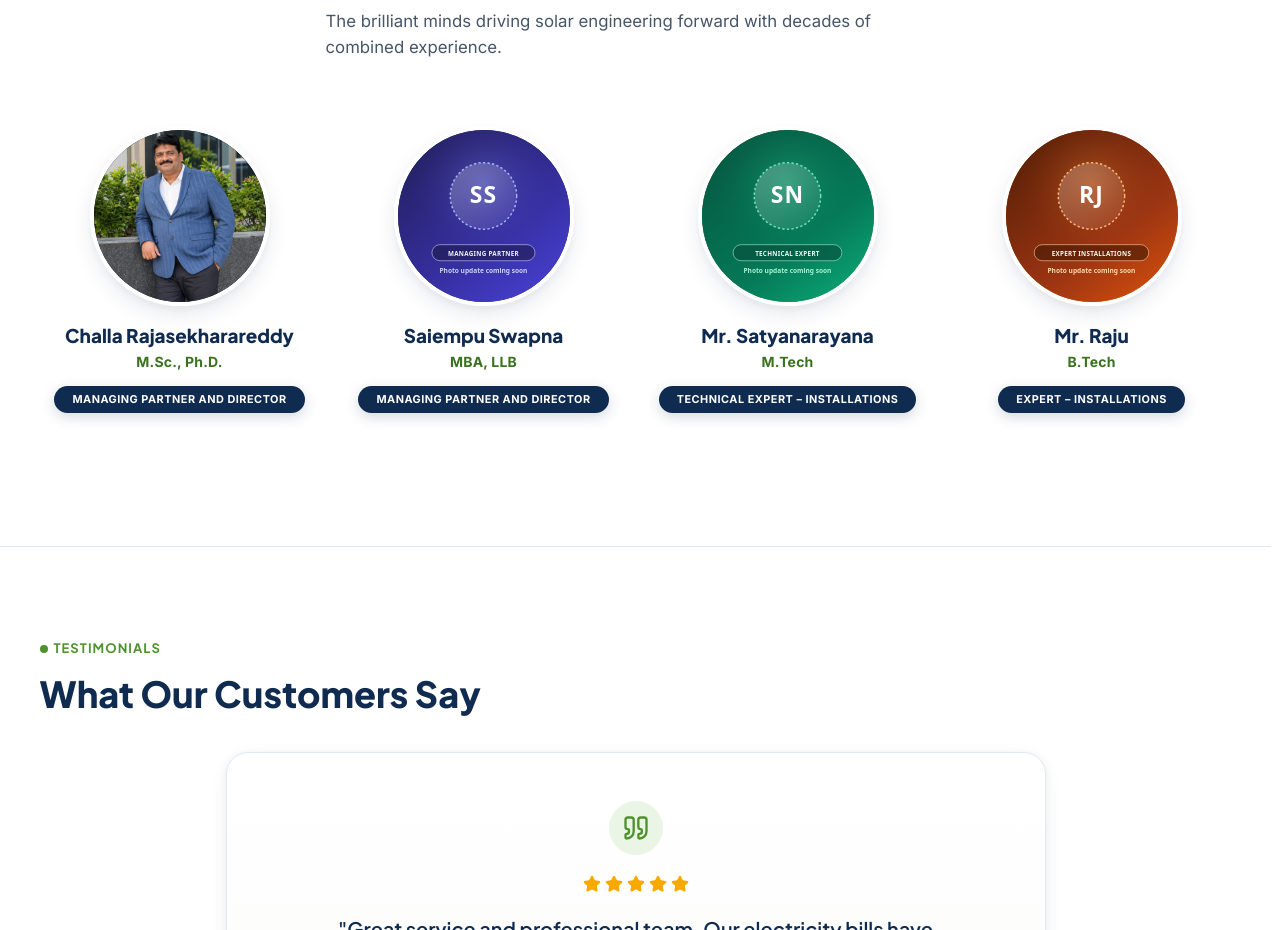
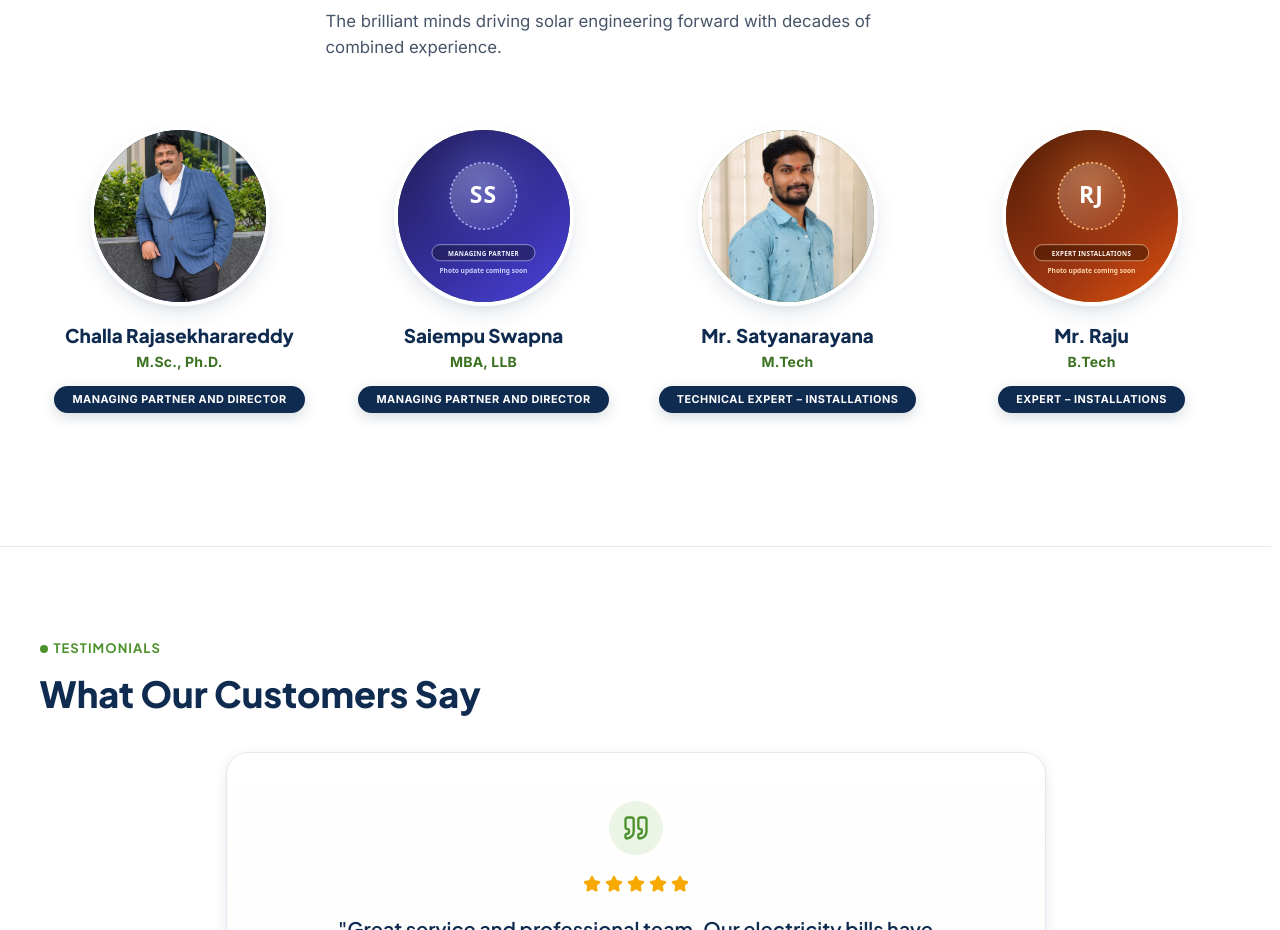
Before and after one commit to katengersweb-pixel/Prudence-solar, a React (Vite) app: page / in a window 1280 px wide. Shown: the part 5500-6430 px from the top of the page. Built offline with nearby package versions, Linux system fonts and the light colour scheme.

Commit message:
Add official photo for Mr. Satyanarayana M.Tech (Technical Expert - Installations)

```diff
--- a/src/data/solarData.ts
+++ b/src/data/solarData.ts
@@ -452,7 +452,8 @@ export const TEAM_MEMBERS: TeamMember[] = [
     roleCategoryLabel: 'Engineering & Installation Lead',
     initials: 'SN',
     avatarColor: 'linear-gradient(135deg, #1E5114 0%, #4D922D 100%)',
-    image: '/assets/team/satyanarayana.svg',
+    image: '/assets/team/satyanarayana.jpg',
+    imagePosition: 'center 15%',
     shortBio:
       'Leading electrical engineering, high-voltage grid synchronization, and structural design validation for zero-loss rooftop performance.',
     fullBio: [
```
Also changed, not shown: public/assets/team/satyanarayana.jpg (added).
